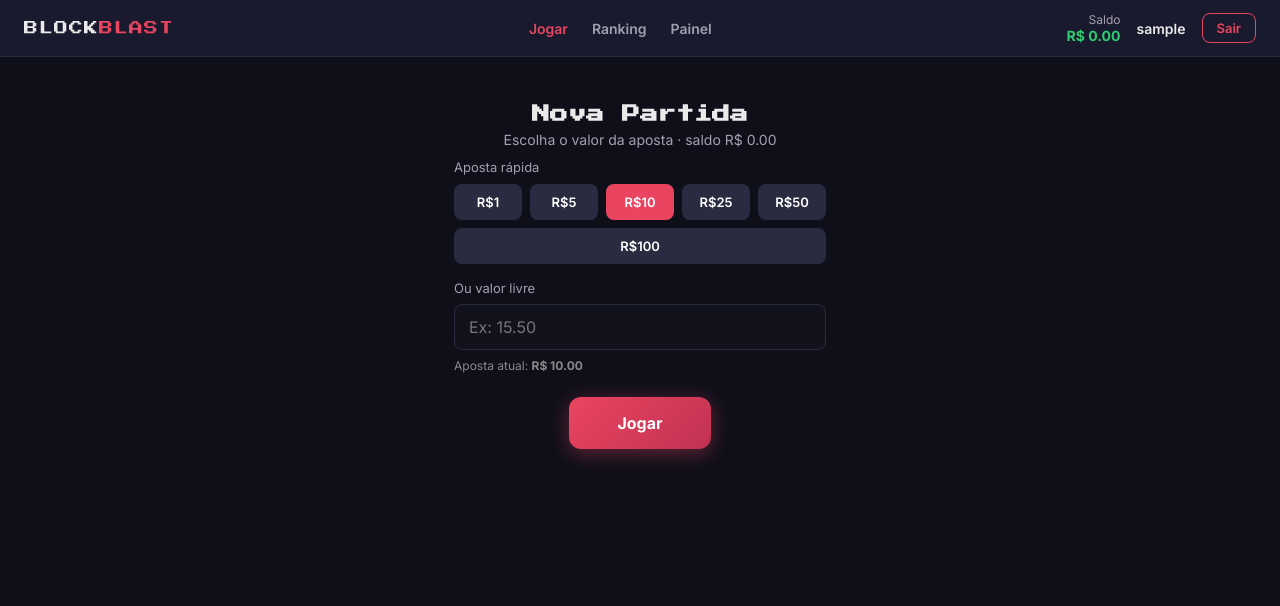
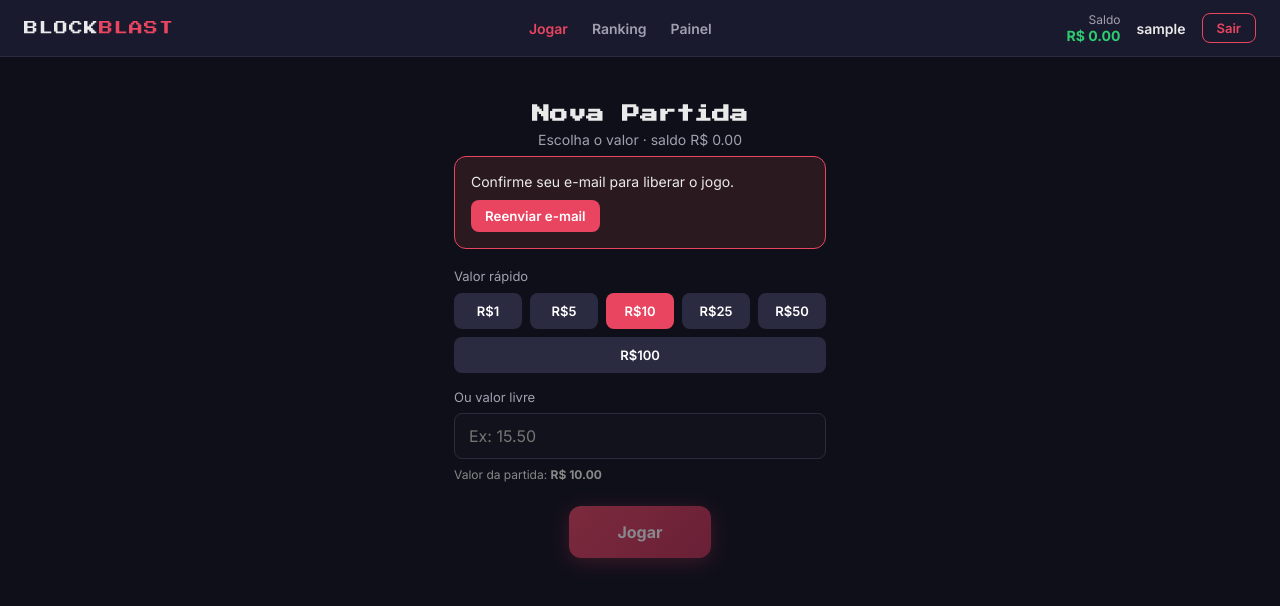
Before and after one commit to alivergamer286-maker/blockblast-igaming, a React (Vite) app in the folder frontend/: page / in a window 1280 px wide. Shown: the top 606 px of the page. Built offline with nearby package versions, Linux system fonts and the light colour scheme; no server answers; sample sign-in values are in the browser's storage.

Commit message:
feat: block play until email verified + resend button

```diff
--- a/frontend/src/pages/GamePage.tsx
+++ b/frontend/src/pages/GamePage.tsx
@@ -3,7 +3,13 @@ import Board from "../game/Board";
 import PieceTray from "../game/PieceTray";
 import { useGameStore } from "../store/gameStore";
 import { useAuthStore } from "../store/authStore";
-import { startGame, placePiece, endGame, getBalance } from "../services/api";
+import {
+  startGame,
+  placePiece,
+  endGame,
+  getBalance,
+  resendVerification,
+} from "../services/api";
 
 export default function GamePage() {
   const {
@@ -20,10 +26,12 @@ export default function GamePage() {
 
   const setBalance = useAuthStore((s) => s.setBalance);
   const balance = useAuthStore((s) => s.user?.balance ?? 0);
+  const emailVerified = useAuthStore((s) => s.user?.emailVerified);
   const [loading, setLoading] = useState(false);
   const [betAmount, setBetAmount] = useState(10);
   const [customBet, setCustomBet] = useState("");
   const [error, setError] = useState("");
+  const [msg, setMsg] = useState("");
   const [lastPoints, setLastPoints] = useState<number | null>(null);
   const [potentialWin, setPotentialWin] = useState(0);
   const [sessionBet, setSessionBet] = useState(0);
@@ -40,7 +48,20 @@ export default function GamePage() {
     return betAmount;
   }
 
+  async function handleResend() {
+    try {
+      await resendVerification();
+      setMsg("E-mail de confirmação reenviado");
+    } catch (err: any) {
+      setError(err.response?.data?.error || "Falha ao reenviar");
+    }
+  }
+
   async function handleStart() {
+    if (!emailVerified) {
+      setError("Confirme seu e-mail antes de jogar");
+      return;
+    }
     setLoading(true);
     setError("");
     setCashoutResult(null);
@@ -125,11 +146,22 @@ export default function GamePage() {
           Nova Partida
         </h2>
         <p style={{ color: "#a0a0b0", marginBottom: 8, fontSize: 14 }}>
-          Escolha o valor da aposta · saldo R$ {balance.toFixed(2)}
+          Escolha o valor · saldo R$ {balance.toFixed(2)}
         </p>
 
+        {!emailVerified && (
+          <div style={styles.verifyBox}>
+            <p style={{ margin: 0, fontSize: 14 }}>
+              Confirme seu e-mail para liberar o jogo.
+            </p>
+            <button style={styles.resendBtn} onClick={handleResend}>
+              Reenviar e-mail
+            </button>
+          </div>
+        )}
+
         <div style={styles.betBox}>
-          <label style={{ fontSize: 13, color: "#a0a0b0" }}>Aposta rápida</label>
+          <label style={{ fontSize: 13, color: "#a0a0b0" }}>Valor rápido</label>
           <div style={{ display: "flex", gap: 8, marginTop: 8, flexWrap: "wrap" }}>
             {[1, 5, 10, 25, 50, 100].map((v) => (
               <button
@@ -160,20 +192,28 @@ export default function GamePage() {
             style={styles.input}
           />
           <p style={{ color: "#888", fontSize: 12, marginTop: 8 }}>
-            Aposta atual: <strong>R$ {resolvedBet().toFixed(2)}</strong>
+            Valor da partida: <strong>R$ {resolvedBet().toFixed(2)}</strong>
           </p>
         </div>
 
         {error && <p style={{ color: "#e74c3c", marginBottom: 12 }}>{error}</p>}
+        {msg && <p style={{ color: "#2ecc71", marginBottom: 12 }}>{msg}</p>}
 
-        <button style={styles.startBtn} onClick={handleStart} disabled={loading}>
+        <button
+          style={{
+            ...styles.startBtn,
+            opacity: emailVerified ? 1 : 0.5,
+          }}
+          onClick={handleStart}
+          disabled={loading || !emailVerified}
+        >
           {loading ? "Carregando..." : "Jogar"}
         </button>
 
         {cashoutResult && (
           <p style={{ marginTop: 16, color: "#2ecc71", fontSize: 14 }}>
-            Último resultado: payout R$ {cashoutResult.payout.toFixed(2)}{" "}
-            (lucro R$ {cashoutResult.profit.toFixed(2)})
+            Último resultado: R$ {cashoutResult.payout.toFixed(2)}{" "}
+            (resultado R$ {cashoutResult.profit.toFixed(2)})
           </p>
         )}
       </div>
@@ -191,7 +231,7 @@ export default function GamePage() {
           )}
         </div>
         <div style={styles.stat}>
-          <span style={styles.statLabel}>Aposta</span>
+          <span style={styles.statLabel}>Stake</span>
           <span style={styles.statValue}>R$ {sessionBet.toFixed(2)}</span>
         </div>
         <div style={styles.stat}>
@@ -224,16 +264,13 @@ export default function GamePage() {
         <div style={styles.overlay}>
           <div style={styles.gameOverCard}>
             <h2 className="pixel" style={{ fontSize: 16, marginBottom: 12 }}>
-              GAME OVER
+              FIM DE JOGO
             </h2>
             <p style={{ fontSize: 28, fontWeight: 700, marginBottom: 4 }}>
               {score.toLocaleString()}
             </p>
             <p style={{ color: "#2ecc71", marginBottom: 8 }}>
-              Payout R$ {(cashoutResult?.payout ?? potentialWin).toFixed(2)}
-            </p>
-            <p style={{ color: "#a0a0b0", marginBottom: 20, fontSize: 13 }}>
-              Max Combo: {maxCombo}x
+              Prêmio R$ {(cashoutResult?.payout ?? potentialWin).toFixed(2)}
             </p>
             <button style={styles.startBtn} onClick={handleEnd}>
               Continuar
@@ -244,7 +281,7 @@ export default function GamePage() {
 
       {!isGameOver && (
         <button style={styles.cashoutBtn} onClick={handleEnd}>
-          Encerrar e sacar R$ {potentialWin.toFixed(2)}
+          Encerrar · R$ {potentialWin.toFixed(2)}
         </button>
       )}
     </div>
@@ -259,6 +296,27 @@ const styles: Record<string, React.CSSProperties> = {
     maxWidth: 420,
     width: "100%",
     padding: 24,
+  },
+  verifyBox: {
+    width: "100%",
+    background: "#2a1a20",
+    border: "1px solid #e94560",
+    borderRadius: 12,
+    padding: 16,
+    marginBottom: 16,
+    display: "flex",
+    flexDirection: "column",
+    gap: 10,
+    alignItems: "flex-start",
+  },
+  resendBtn: {
+    background: "#e94560",
+    color: "#fff",
+    border: "none",
+    borderRadius: 8,
+    padding: "8px 14px",
+    fontWeight: 600,
+    cursor: "pointer",
   },
   betBox: { width: "100%", marginBottom: 24 },
   betBtn: {
```
